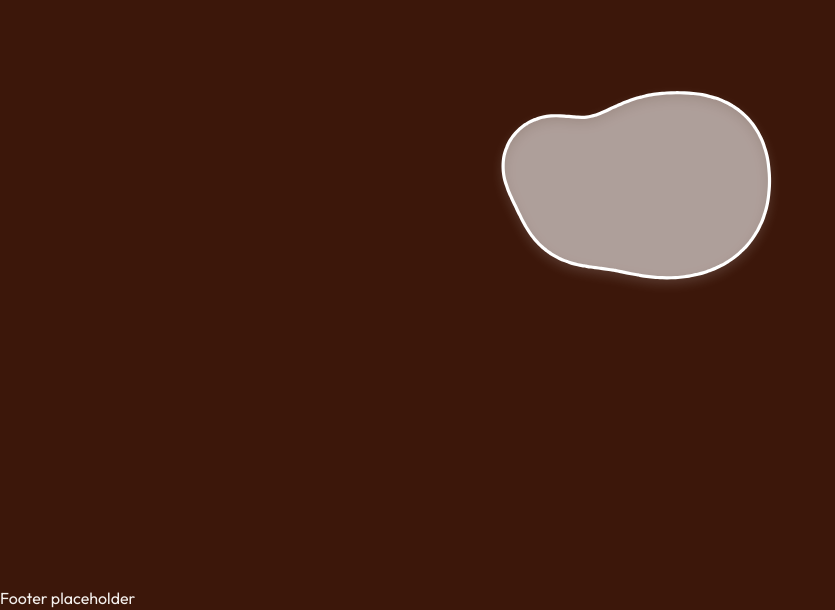
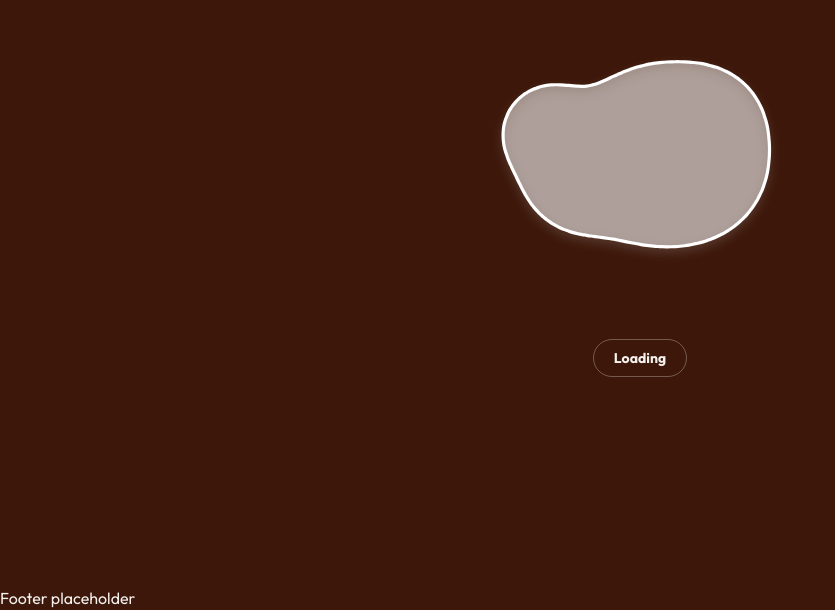
Before and after one commit to redprintfit/redprint-web, a Next.js app: page / in a window 1280 px wide. Shown: the part 1014-1624 px from the top of the page, without its empty margins (0-835 px from the left). Built offline with nearby package versions, Linux system fonts and the light colour scheme.

Commit message:
BlobAvatarDemo: client wrapper with toggle button between idle/loading

```diff
--- a/app/page.tsx
+++ b/app/page.tsx
@@ -1,12 +1,12 @@
 import { Hero } from "@/components/sections/Hero";
-import { BlobAvatar } from "@/components/BlobAvatar";
+import { BlobAvatarDemo } from "@/components/BlobAvatarDemo";
 
 export default function HomePage() {
   return (
     <>
       <Hero />
       <section className="flex h-screen items-center justify-center">
-        <BlobAvatar mode="idle" size={320} />
+        <BlobAvatarDemo />
       </section>
     </>
   );
--- /dev/null
+++ b/components/BlobAvatarDemo.tsx
@@ -0,0 +1,26 @@
+"use client";
+
+import { useState } from "react";
+import { BlobAvatar } from "@/components/BlobAvatar";
+
+/**
+ * Local-state wrapper that pairs the BlobAvatar with a mode toggle.
+ * Keeps the page itself a server component.
+ */
+export function BlobAvatarDemo() {
+  const [mode, setMode] = useState<"idle" | "loading">("idle");
+
+  return (
+    <div className="flex flex-col items-center gap-6">
+      <BlobAvatar mode={mode} size={320} />
+
+      <button
+        type="button"
+        onClick={() => setMode((m) => (m === "idle" ? "loading" : "idle"))}
+        className="border-fg-base/30 text-fg-base hover:bg-fg-base/10 rounded-full border px-5 py-2 text-sm font-semibold transition"
+      >
+        {mode === "idle" ? "Loading" : "Idle"}
+      </button>
+    </div>
+  );
+}
```
